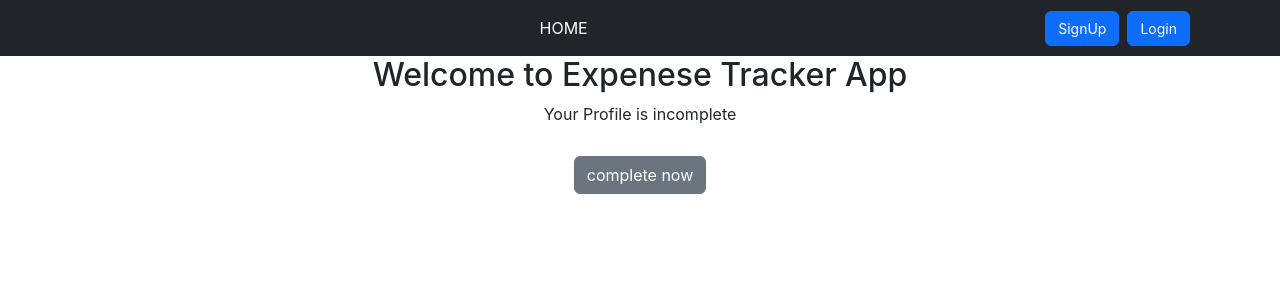
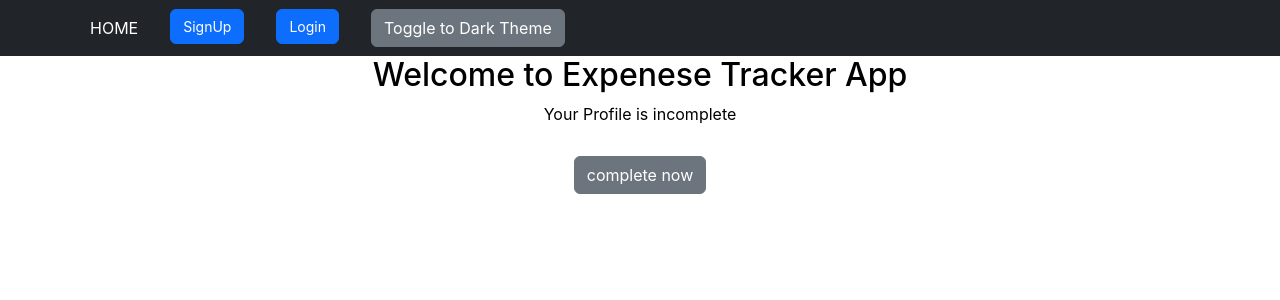
Before and after one commit to SigmaArun/reactarun, a React (Create React App) app: page /home in a window 1280 px wide. Shown: the top 300 px of the page. Built offline with nearby package versions, Linux system fonts and the light colour scheme.

Commit message:
Build tenth Expense Tracker theme and premium

```diff
--- a/src/App.css
+++ b/src/App.css
@@ -30,3 +30,13 @@
     transform: rotate(360deg);
   }
 }
+
+.light-theme {
+  background-color: white;
+  color: black;
+}
+
+.dark-theme {
+  background-color: black;
+  color: white;
+}
--- a/src/App.js
+++ b/src/App.js
@@ -1,5 +1,5 @@
 import React,{useContext} from "react";
-import { Provider } from 'react-redux';
+import './App.css';
 import SignUp from "./TrackMyExpenses/pages/SignUp";
 import { Container } from "react-bootstrap";
 import {
@@ -15,7 +15,9 @@ import Header from "./TrackMyExpenses/components/Header";
 import VerifyEmail from "./TrackMyExpenses/pages/VerifyEmail";
 import AuthContext from "./TrackMyExpenses/store/AuthContext";
 import ForgotPassword from "./TrackMyExpenses/pages/ForgotPassword";
-import store from '../src/TrackMyExpenses/reduxstore/store';
+
+import { useSelector } from 'react-redux';
+
 
 
 // i love this concept
@@ -34,17 +36,24 @@ const PrivateRoute = ({ component: Component, ...rest }) => {
 };
 const App =()=> {
 
-
+  const theme = useSelector((state) => state.theme.theme);
   return (
 
      <>
-        <Provider store={store}>
-       <AuthProvider>
+
+            <AuthProvider>
 
              <Router>
 
-             <Container fluid className="p-0" style={{ marginTop: "56px" }}>
-            <Header></Header>
+             <Header></Header>
+             <Container
+            fluid
+            className={`p-0 ${theme === 'light' ? 'light-theme' : 'dark-theme'}`}
+            style={{ marginTop: "56px" }}
+          >
+
+
+
 
               <Switch>
               <Redirect exact from="/" to="/home" />
@@ -55,11 +64,13 @@ const App =()=> {
                <Route path="/signup"  component={SignUp}/>
                <Route path="/login" component={Login} />
                </Switch>
+
             </Container>
+
           </Router>
 
           </AuthProvider>
-          </Provider>
+
      </>
 
 
--- a/src/TrackMyExpenses/components/Header.js
+++ b/src/TrackMyExpenses/components/Header.js
@@ -1,8 +1,12 @@
 // src/TrackMyExpenses/components/Header.js
 import React, { useContext, useState } from "react";
-import { Container, Navbar, Nav, Button } from "react-bootstrap";
+import { Container, Navbar, Nav, Button, Row, Col } from "react-bootstrap";
 import { NavLink, useHistory } from "react-router-dom";
 import AuthContext from "../store/AuthContext";
+import {themeActions} from '../reduxstore/themeSlice';
+import { useSelector, useDispatch } from 'react-redux';
+
+
 import "./Header.css";
 //import { useDispatch, useSelector } from 'react-redux';
 //import { authActions } from '../reduxstore/authSlice';
@@ -15,6 +19,14 @@ const Header = () => {
   //const userEmail = useSelector((state) => state.auth.userEmail);
  // const isLoggedIn = useSelector((state) => state.auth.isLoggedIn);
 
+ // for theme
+ const theme = useSelector((state) => state.theme.theme);
+ const dispatch = useDispatch();
+
+ const handleToggleTheme = () => {
+  dispatch(themeActions.toggleTheme());
+};
+
   const logoutHandler = () => {
    // dispatch(authActions.logout());
    authCtx.logout();
@@ -26,6 +38,8 @@ const Header = () => {
     setExpanded(false);
   };
 
+
+
   return (
     <>
        <Navbar className="navbar-fixed" bg="dark" variant="dark" expand="md" expanded={expanded}>
@@ -35,11 +49,16 @@ const Header = () => {
             <Nav className="mx-auto">
               <NavLink to="/home" className="nav-link" activeClassName="active" onClick={handleNavLinkClick}>HOME</NavLink>
             </Nav>
-            <div className="ml-auto d-flex align-items-center">
-              {authCtx.isLoggedIn && <span className="text-white mr-3">Hello, {authCtx.userEmail}</span>}
+            <Row className="ml-auto w-100">
+              <Col xs={12} md="auto" className="text-center text-md-left">
+                {authCtx.isLoggedIn && <span className="text-white mr-md-3">Hello, {authCtx.userEmail}</span>}
+              </Col>
+              <Col xs={12} md="auto" className="text-center text-md-left">
                 <NavLink to="/signup" className="nav-link">
                   <Button variant="primary" onClick={handleNavLinkClick} className="nav-link-button">SignUp</Button>
                 </NavLink>
+              </Col>
+              <Col xs={12} md="auto" className="text-center text-md-left">
                 {authCtx.isLoggedIn ? (
                   <Button onClick={logoutHandler} variant="primary" className="nav-link-button">Logout</Button>
                 ) : (
@@ -47,15 +66,24 @@ const Header = () => {
                     <Button variant="primary" onClick={handleNavLinkClick} className="nav-link-button">Login</Button>
                   </NavLink>
                 )}
+              </Col>
               {authCtx.isLoggedIn && (
+                <Col xs={12} md="auto" className="text-center text-md-left">
                   <NavLink to="/verifyemail" className="nav-link">
                     <Button variant="primary" onClick={handleNavLinkClick} className="nav-link-button">Verify Email</Button>
                   </NavLink>
+                </Col>
               )}
-            </div>
+              <Col xs={12} md="auto" className="text-center text-md-left">
+                <Button onClick={handleToggleTheme} variant="secondary" >
+                  Toggle to {theme === 'light' ? 'Dark' : 'Light'} Theme
+                </Button>
+              </Col>
+            </Row>
           </Navbar.Collapse>
         </Container>
       </Navbar>
+
     </>
   );
 };
--- a/src/TrackMyExpenses/pages/ExpenseForm.js
+++ b/src/TrackMyExpenses/pages/ExpenseForm.js
@@ -2,6 +2,7 @@ import React, { useState, useEffect } from "react";
 import { Container, Row, Col, Form, Button, Alert } from "react-bootstrap";
 import { useDispatch, useSelector } from 'react-redux';
 import { expensesActions } from '../reduxstore/expenseSlice';
+
 
 const ExpenseForm = () => {
     const [enteredMoney, setEnteredMoney] = useState("");
@@ -130,6 +131,21 @@ const ExpenseForm = () => {
             console.error("Error sending expense data:", error);
         }
     };
+    // to download file
+    const downloadCSV = () => {
+        const csvRows = [
+            ["Amount", "Description", "Category"],
+            ...expenses.map(expense => [expense.money, expense.description, expense.category])
+        ];
+
+        const csvContent = csvRows.map(row => row.join(",")).join("\n");
+
+        const blob = new Blob([csvContent], { type: 'text/csv;charset=utf-8;' });
+        const link = document.createElement("a");
+        link.href = URL.createObjectURL(blob);
+        link.download = "expenses.csv";
+        link.click();
+    };
 
     return (
         <Container className="d-flex align-items-center justify-content-center" style={{ height: "80vh" }}>
@@ -181,10 +197,11 @@ const ExpenseForm = () => {
                             ))}
                         </ul>
                         {totalExpenses > 10000 && (
-                            <Alert variant="warning" className="mt-3">
-                                Your expenses have exceeded 10,000 rupees! Consider activating premium features.
-                                <Button variant="success" className="ml-2">Activate Premium</Button>
-                            </Alert>
+                             <Alert variant="warning" className="mt-3">
+                             Your expenses have exceeded 10,000 rupees! Consider activating premium features.
+                             <Button variant="success" className="ml-2">Activate Premium</Button>
+                             <Button variant="info" className="ml-2" onClick={downloadCSV}>Download Expenses</Button>
+                         </Alert>
                         )}
                     </div>
                 </Col>
--- a/src/TrackMyExpenses/pages/Home.css
+++ b/src/TrackMyExpenses/pages/Home.css
@@ -1,10 +1,7 @@
-
 .outerdiv {
   text-align: center;
   margin-top: 20px;
 }
-
-
 
 .profile {
   margin-bottom: 30px;
@@ -16,5 +13,9 @@
 }
 
 .expenses {
-    margin-top: 40px;
+  margin-top: 60px;
+  display: flex;
+  flex-direction: column;
+
+  overflow: visible;
 }
--- a/src/TrackMyExpenses/pages/Home.js
+++ b/src/TrackMyExpenses/pages/Home.js
@@ -38,7 +38,7 @@ const Home=()=>{
 
     return(
        <>
-       <Container >
+       <Container className="container">
         <div className="outerdiv">
           <div>
          <h2>Welcome to Expenese Tracker App</h2>
--- a/src/TrackMyExpenses/reduxstore/store.js
+++ b/src/TrackMyExpenses/reduxstore/store.js
@@ -2,11 +2,13 @@
 import { configureStore } from '@reduxjs/toolkit';
 import authReducer from './authSlice';
 import expensesReducer from './expenseSlice';
+import themeReducer from './themeSlice';
 
 const store = configureStore({
   reducer: {
     auth: authReducer,
     expenses: expensesReducer,
+    theme: themeReducer,
   },
 });
 
--- /dev/null
+++ b/src/TrackMyExpenses/reduxstore/themeSlice.js
@@ -0,0 +1,14 @@
+import { createSlice } from '@reduxjs/toolkit';
+
+const themeSlice = createSlice({
+  name: 'theme',
+  initialState: { theme: 'light' },
+  reducers: {
+    toggleTheme: (state) => {
+      state.theme = state.theme === 'light' ? 'dark' : 'light';
+    },
+  },
+});
+
+export const themeActions = themeSlice.actions;
+export default themeSlice.reducer;
```
Also changed, not shown: src/index.js (+5 -2 lines), src/index.css (line endings or trailing spaces). Lines whose indentation alone changed are shown as unchanged.
